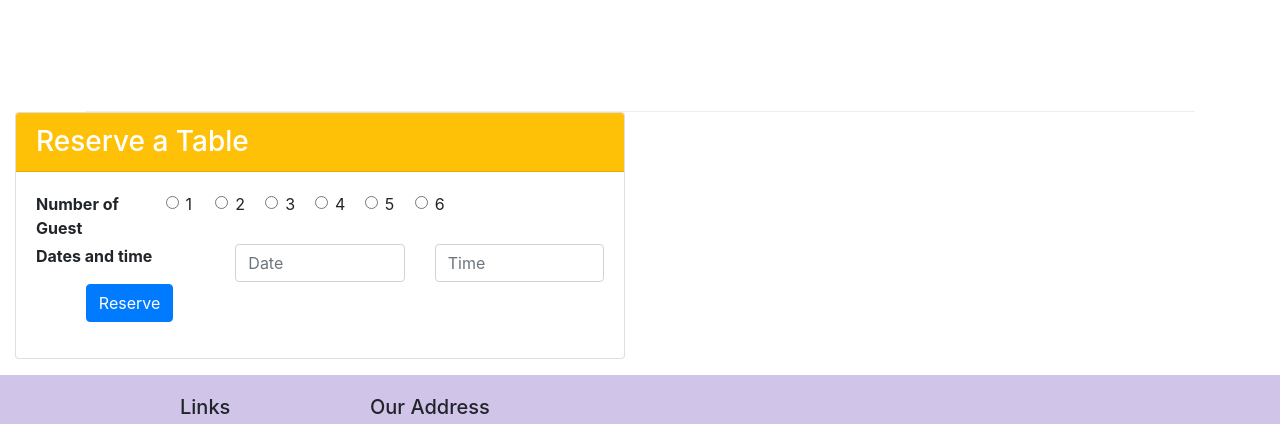
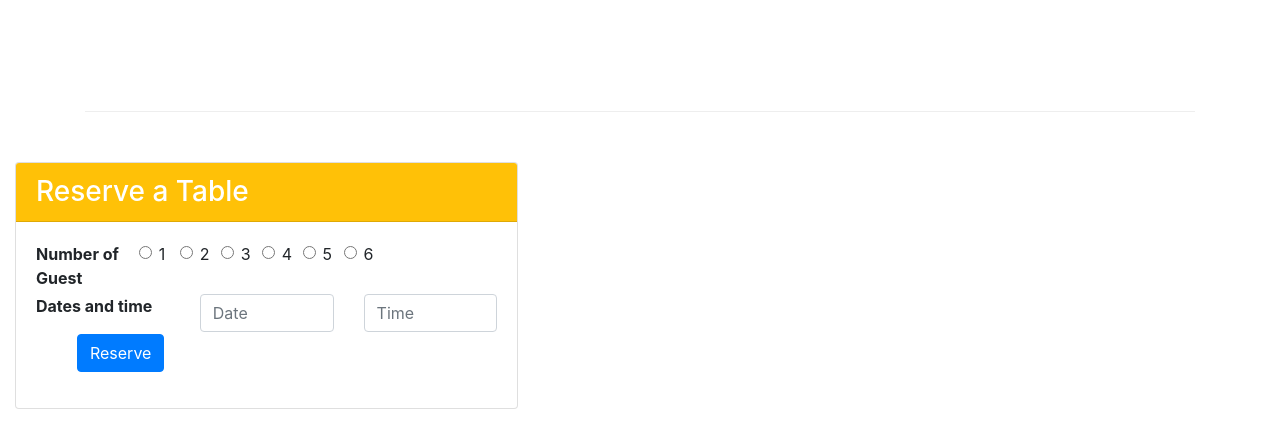
Before and after one commit to SamsonAyodele/Bootstrap4, a website: page index.html in a window 1280 px wide. Shown: the part 1823-2247 px from the top of the page. Drawn offline with nearby package versions, Linux system fonts and the light colour scheme.

Commit message:
Carousel

```diff
--- a/index.html
+++ b/index.html
@@ -187,7 +187,8 @@
                 </div>
         </div>
         </div>
-        <div class="col-6  mb-3">
+        <div class="row row-content">
+        <div class="col-5 mb-2">
             <div class="card">
                 <h3 class="card-header bg-warning text-white" id="Reserve">Reserve a Table</h3>
                 <div class="card-body">
@@ -215,8 +216,6 @@
                 </div>
             </div>
         </div>
-    </div>
-
     <footer class="footer">
         <div class="container">
             <div class="row">
```
